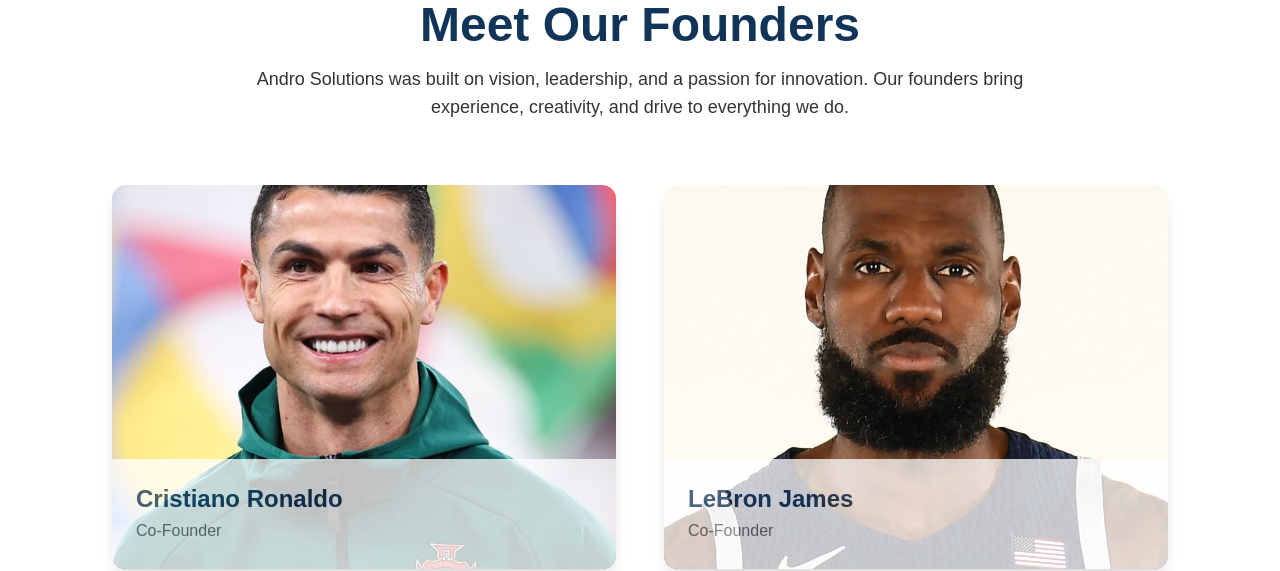
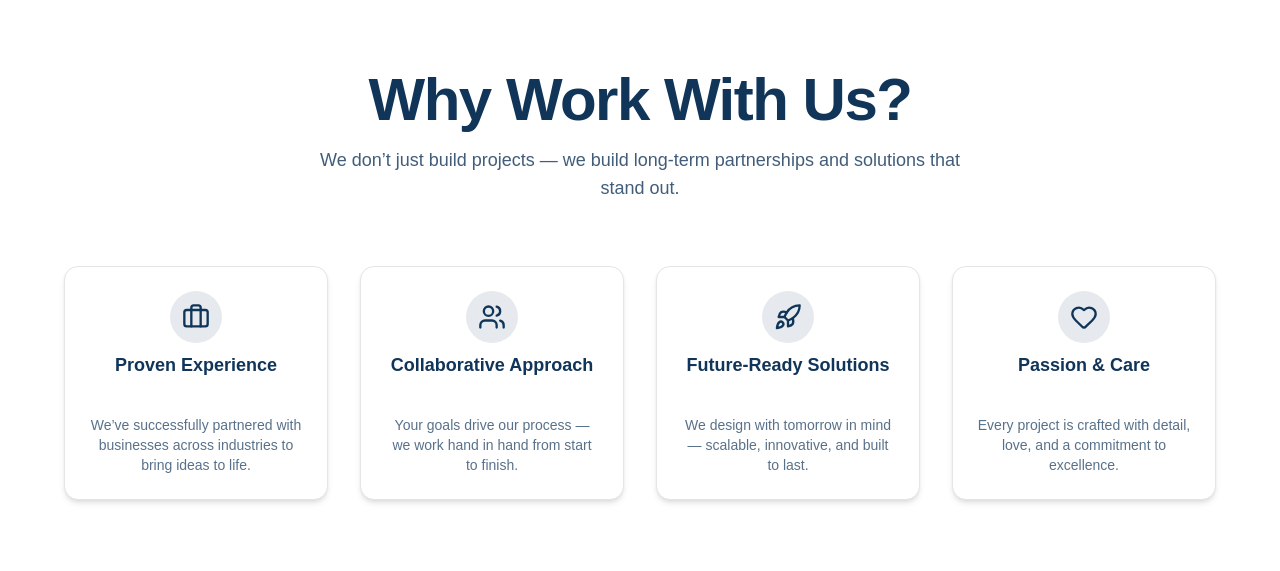
Before and after one commit to AndroSolutionsPersonal/Andro-Website, a Next.js app: page /about in a window 1280 px wide. Shown: the part 915-1486 px from the top of the page. Built offline with nearby package versions, Linux system fonts and the light colour scheme.

Commit message:
added a new whyus

```diff
--- /dev/null
+++ b/components/WhyUs2.js
@@ -0,0 +1,105 @@
+"use client";
+
+import { motion, useAnimation } from "framer-motion";
+import { useInView } from "react-intersection-observer";
+import { useEffect } from "react";
+import { Card } from "@/components/ui/card";
+import { Briefcase, Users, Rocket, Heart } from "lucide-react";
+
+const features = [
+    {
+        icon: <Briefcase className="w-7 h-7 text-[#113559]" />,
+        title: "Proven Experience",
+        desc: "We’ve successfully partnered with businesses across industries to bring ideas to life.",
+    },
+    {
+        icon: <Users className="w-7 h-7 text-[#113559]" />,
+        title: "Collaborative Approach",
+        desc: "Your goals drive our process — we work hand in hand from start to finish.",
+    },
+    {
+        icon: <Rocket className="w-7 h-7 text-[#113559]" />,
+        title: "Future-Ready Solutions",
+        desc: "We design with tomorrow in mind — scalable, innovative, and built to last.",
+    },
+    {
+        icon: <Heart className="w-7 h-7 text-[#113559]" />,
+        title: "Passion & Care",
+        desc: "Every project is crafted with detail, love, and a commitment to excellence.",
+    },
+];
+
+const fadeUp = {
+    hidden: { opacity: 0, y: 40 },
+    visible: { opacity: 1, y: 0, transition: { duration: 0.6, ease: "easeOut" } },
+};
+
+const WhyUs = () => {
+    const [ref, inView] = useInView({ threshold: 0.2, triggerOnce: false });
+    const controls = useAnimation();
+
+    useEffect(() => {
+        if (inView) {
+            controls.start("visible");
+        } else {
+            controls.start("hidden");
+        }
+    }, [inView, controls]);
+
+    return (
+        <section
+            ref={ref}
+            className="relative min-h-screen flex items-center py-24 px-6 overflow-hidden"
+        >
+            <div className="relative z-10 max-w-6xl mx-auto w-full text-center">
+                <motion.h2
+                    initial="hidden"
+                    animate={controls}
+                    variants={fadeUp}
+                    className="text-4xl md:text-6xl font-bold tracking-tight text-[#113559]"
+                >
+                    Why Work With Us?
+                </motion.h2>
+
+                <motion.p
+                    initial="hidden"
+                    animate={controls}
+                    variants={fadeUp}
+                    transition={{ delay: 0.2 }}
+                    className="mt-4 text-lg text-[#113559]/80 max-w-2xl mx-auto"
+                >
+                    We don’t just build projects — we build long-term partnerships and solutions
+                    that stand out.
+                </motion.p>
+
+                <div className="mt-16 grid gap-8 sm:grid-cols-2 lg:grid-cols-4">
+                    {features.map((f, i) => (
+                        <motion.div
+                            key={i}
+                            initial="hidden"
+                            animate={controls}
+                            variants={fadeUp}
+                            transition={{ delay: 0.3 + i * 0.2 }}
+                        >
+                            <Card className="group relative flex flex-col items-center text-center p-6 rounded-xl bg-white shadow-md hover:shadow-xl transition-all duration-500 cursor-pointer">
+                                {/* Icon + Title grouped */}
+                                <div className="flex flex-col items-center space-y-2 transition-transform duration-500 group-hover:-translate-y-1">
+                                    <div className="p-3 rounded-full bg-[#113559]/10 group-hover:rotate-6 transition-transform duration-500">
+                                        {f.icon}
+                                    </div>
+                                    <h3 className="text-lg font-semibold text-[#113559]">{f.title}</h3>
+                                </div>
+                                {/* Description (no empty space before hover) */}
+                                <p className="mt-3 text-sm text-[#113559]/70 opacity-100 max-h-20 group-hover:text-[#113559] transition-colors duration-500">
+                                    {f.desc}
+                                </p>
+                            </Card>
+                        </motion.div>
+                    ))}
+                </div>
+            </div>
+        </section>
+    );
+};
+
+export default WhyUs;
--- a/pages/about/index.js
+++ b/pages/about/index.js
@@ -3,12 +3,15 @@
 "use client";
 
 import Hero from "@/components/AboutHero";
+import whyUs from "@/components/WhyUs";
 import Founders from "@/components/Founders";
+import WhyUs from "@/components/WhyUs2";
 export default function AboutPage() {
     return (
         <main className="min-h-screen bg-white">
             {/* Hero Section */}
             <Hero />
+            <WhyUs />
             <Founders />
 
             {/* Additional About Content */}
```
